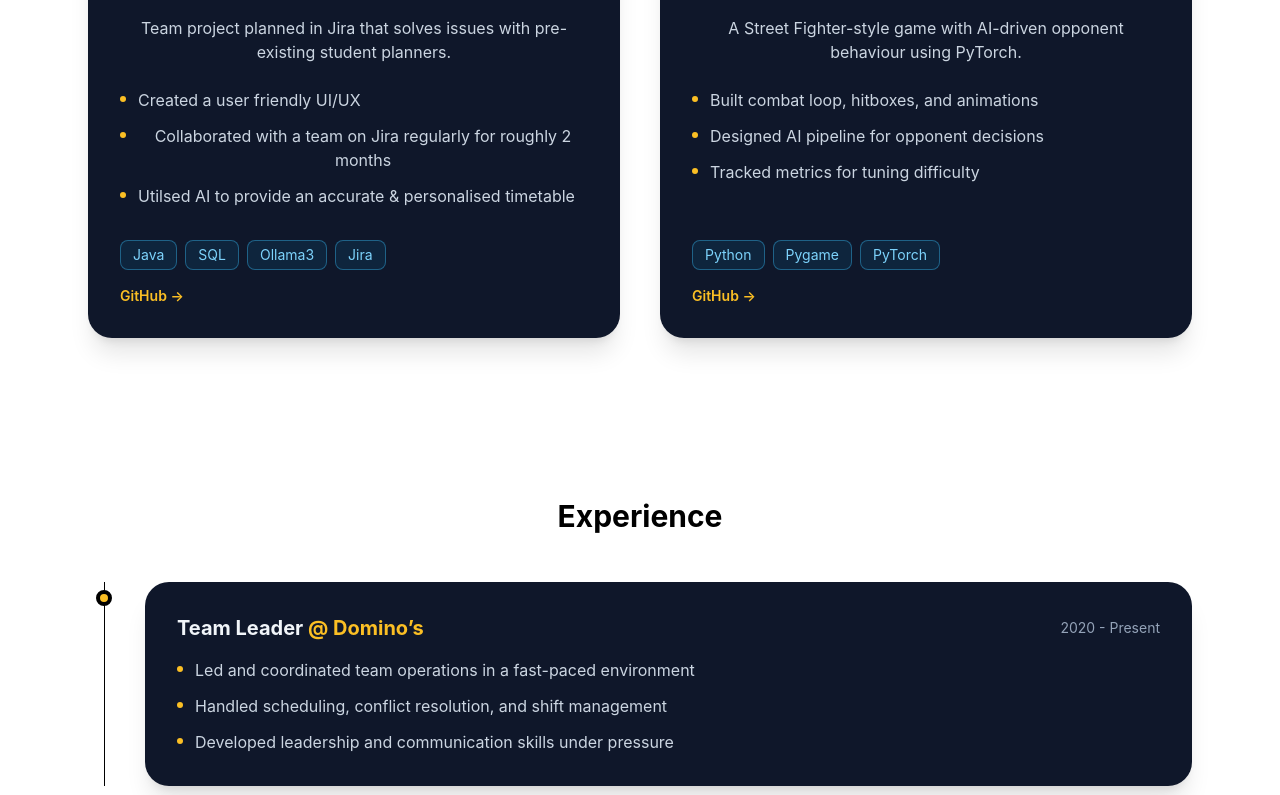
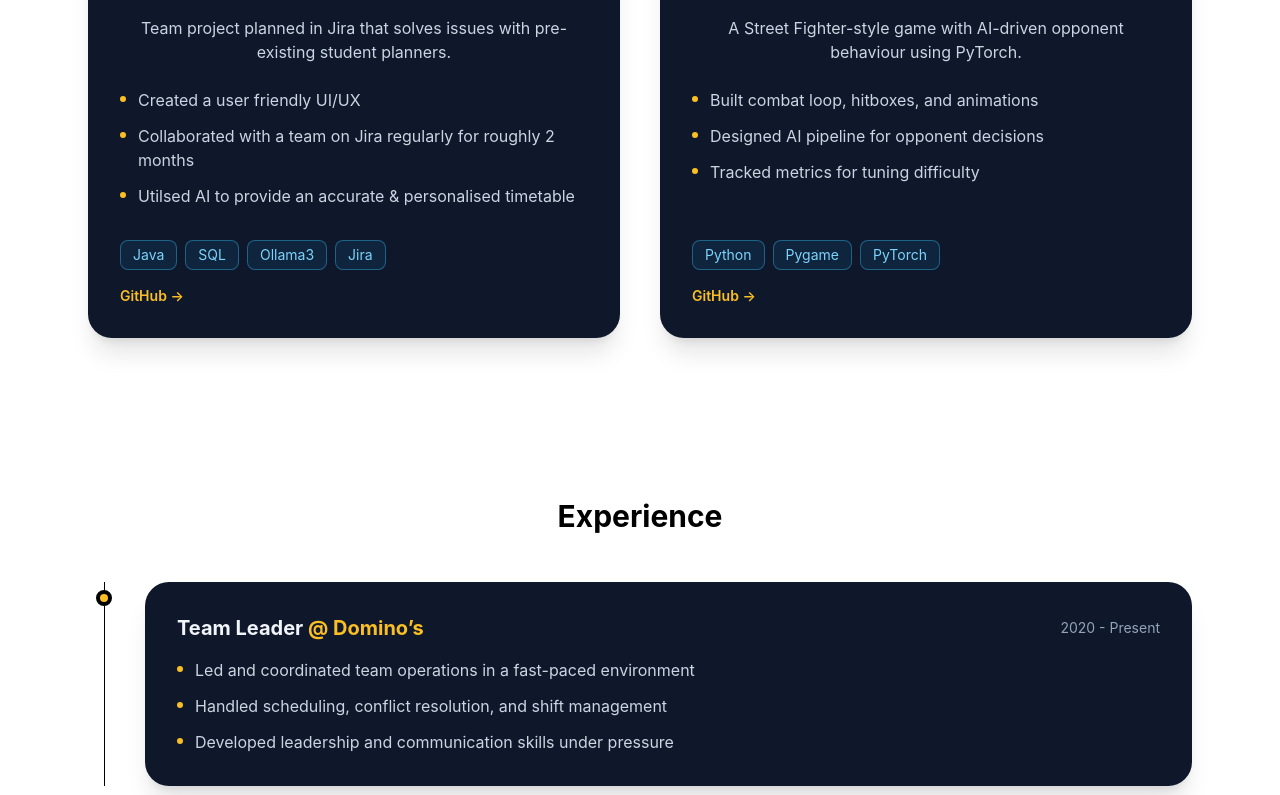
Before and after one commit to J-VonDohren/React-Portfolio, a React (Create React App) app: page / in a window 1280 px wide. Shown: the part 2605-3400 px from the top of the page. Built offline with nearby package versions, Linux system fonts and the light colour scheme; a web font is replaced by a local one.

Commit message:
fixed text alignments

```diff
--- a/src/Components/components.js
+++ b/src/Components/components.js
@@ -29,10 +29,10 @@ export function TimelineItem({ role, company, date, points }) {
           </span>
         </div>
 
-        <ul className="space-y-3 text-slate-300">
+        <ul className="text-left space-y-3 text-slate-300">
           {points.map((point, i) => (
             <li key={i} className="flex gap-3">
-              <span className="mt-2 h-1.5 w-1.5 rounded-full bg-amber-400 flex-shrink-0"></span>
+              <span className="text-left mt-2 h-1.5 w-1.5 rounded-full bg-amber-400 flex-shrink-0"></span>
               <span>{point}</span>
             </li>
           ))}
@@ -79,8 +79,8 @@ export function ProjectCard({
           <ul className="space-y-3">
             {highlights.map((point, i) => (
               <li key={i} className="flex gap-3">
-                <span className="mt-2 h-1.5 w-1.5 rounded-full bg-amber-400 flex-shrink-0" />
-                <span className="text-slate-300">{point}</span>
+                <span className="text-left mt-2 h-1.5 w-1.5 rounded-full bg-amber-400 flex-shrink-0" />
+                <span className="text-left text-slate-300">{point}</span>
               </li>
             ))}
           </ul>
```
